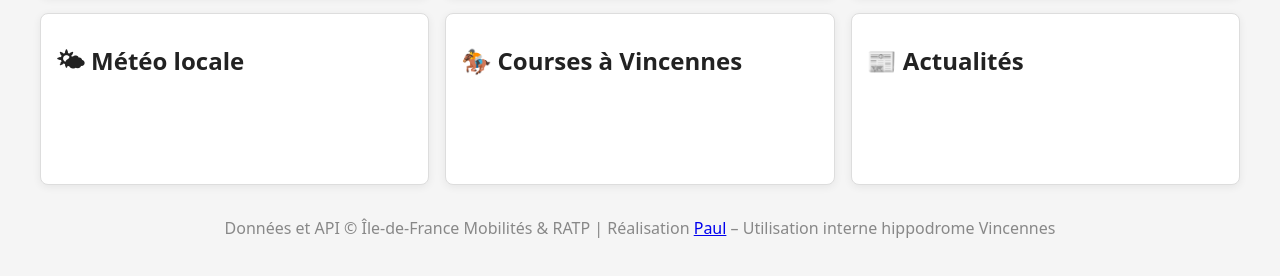
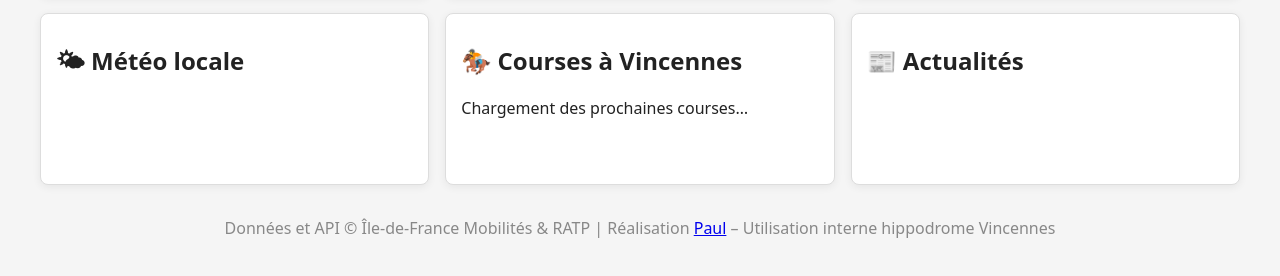
Before and after one commit to plero75/vhp5, a website: page index.html in a window 1280 px wide. Shown: the part 394-670 px from the top of the page. Drawn offline with Linux system fonts and the light colour scheme.

Commit message:
Update index.html

```diff
--- a/index.html
+++ b/index.html
@@ -51,6 +51,8 @@
 
     <section id="courses" class="transport-block" aria-label="Courses à Vincennes">
       <h2>🏇 Courses à Vincennes</h2>
+      <div id="nextRace">Chargement des prochaines courses…</div>
+
     </section>
 
     <section id="newsTicker" class="transport-block" aria-label="Actualités">
```
